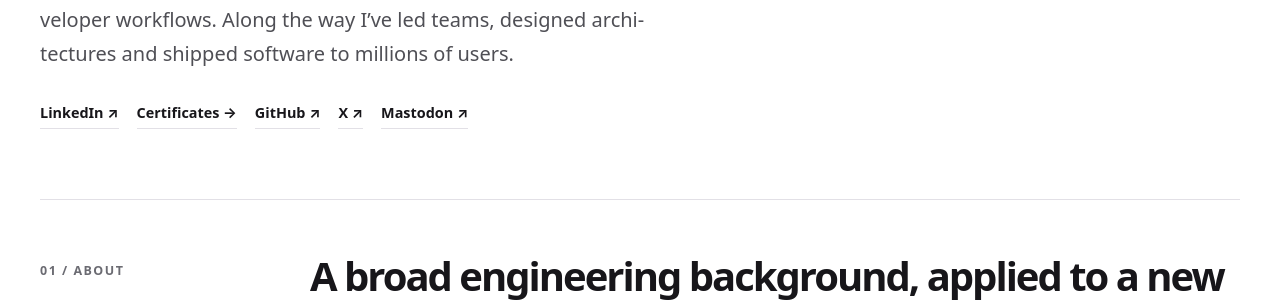
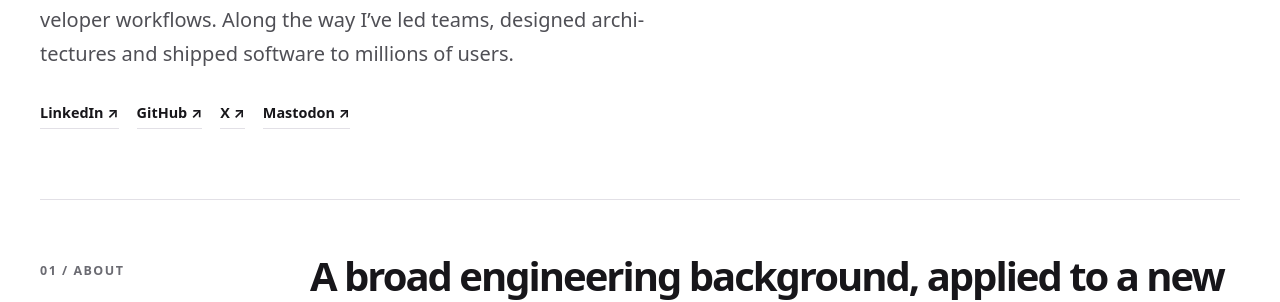
Before and after one commit to michalcichon/michalcichon.github.io, a Jekyll site: the page built from about-me.html, in a window 1280 px wide and 1400 px high, scrolled down 237 px. Shown: the part 157-459 px from the top of the window. Built offline with Jekyll 4.4.1, drawn with Linux system fonts in a browser that asks for light colours; some of the changed text lies outside the part shown.

Commit message:
Move certificates link to Experience section
Co-Authored-By: Claude Sonnet 5.5 <noreply@anthropic.com>

```diff
--- a/about-me.html
+++ b/about-me.html
@@ -12,7 +12,6 @@ permalink: /about-me/
       <p class="about-intro">I started with web and backend systems, spent more than a decade building iOS products, and now work on AI-powered developer workflows. Along the way I’ve led teams, designed architectures and shipped software to millions of users.</p>
       <div class="about-links">
         <a href="https://linkedin.com/in/{{ site.linkedin_username }}/" target="_blank" rel="noreferrer">LinkedIn ↗</a>
-        <a href="{{ '/certificates/' | relative_url }}" data-event="ui_click" data-section="about_links" data-element="certificates">Certificates →</a>
         <a href="https://github.com/michalcichon" target="_blank" rel="noreferrer">GitHub ↗</a>
         <a href="https://x.com/michal_cichon" target="_blank" rel="noreferrer">X ↗</a>
         <a href="https://mastodon.social/@mcichon" target="_blank" rel="me noreferrer">Mastodon ↗</a>
@@ -51,7 +50,7 @@ permalink: /about-me/
       <div class="about-label">03 / Experience</div>
       <div>
         <h2>15+ years of building software across different stacks.</h2>
-        <p class="about-copy">A quick view of the path that led me from backend engineering to mobile products and, most recently, AI-enabled development.</p>
+        <p class="about-copy">A quick view of the path that led me from backend engineering to mobile products and, most recently, AI-enabled development. <a href="{{ '/certificates/' | relative_url }}" data-event="ui_click" data-section="about_experience" data-element="certificates">See my certificates →</a></p>
       </div>
     </div>
     <div class="about-timeline">
```
